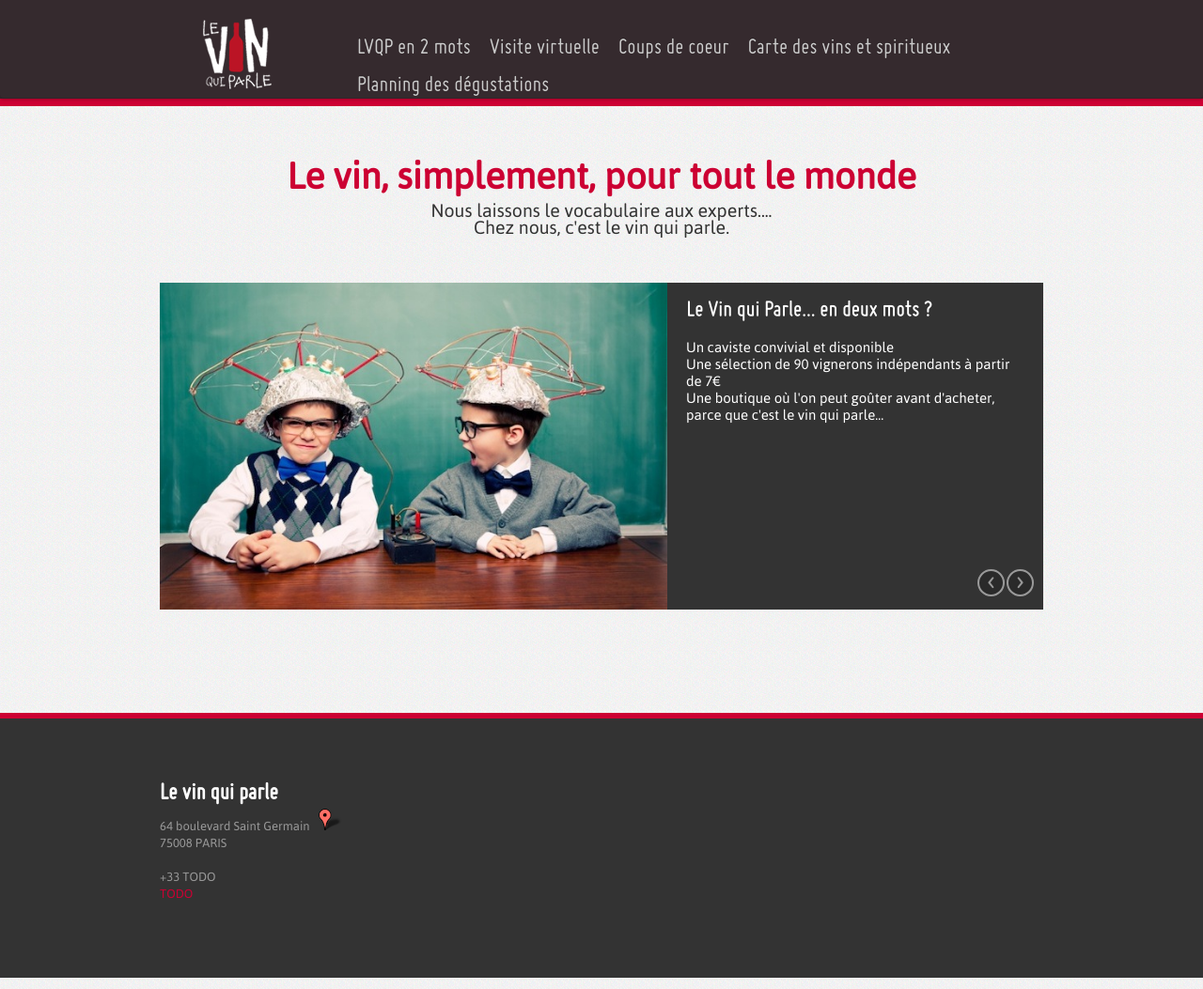
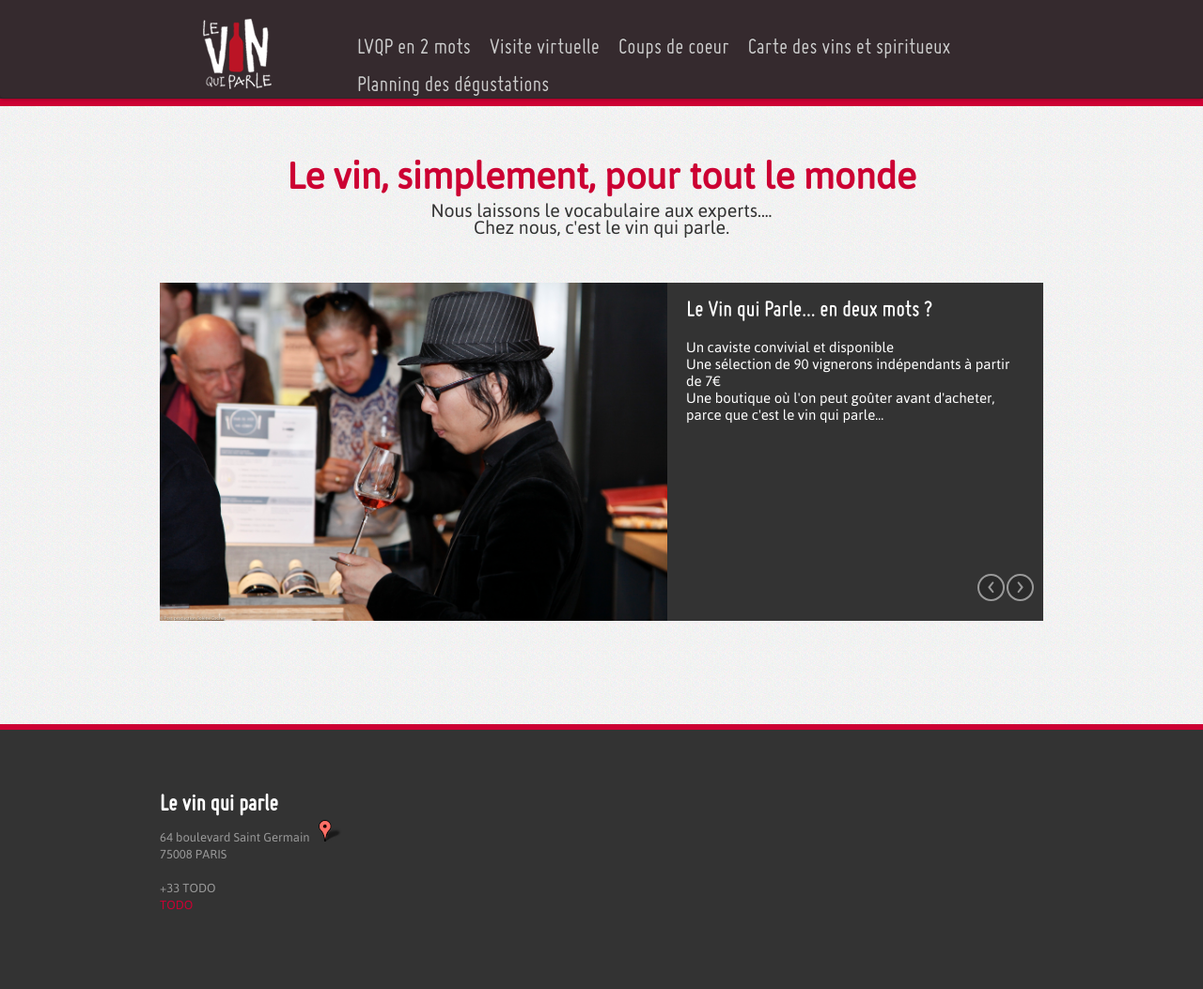
Before and after one commit to plopez/le-vin-qui-parle, a Jekyll site: the page built from index.html, in a window 1280 px wide. Shown: the whole page at 94% size. Built offline with Jekyll 4.4.1, drawn with Linux system fonts in a browser that asks for light colours.

Commit message:
Images accueil

```diff
--- a/index.html
+++ b/index.html
@@ -24,7 +24,7 @@ title: Accueil
                     <div class="span12">
                         <div class="row-fluid">
                             <div class="span7">
-                                <img src="images/index/innovation.jpg" alt="innovation" class="slide-image">
+                                <img src="images/index/accueil-1.jpg" alt="innovation" class="slide-image">
                             </div>
                             <div class="span5">
                                 <h2 class="index"> Le Vin qui Parle... en deux mots ?</h2>
@@ -44,7 +44,7 @@ title: Accueil
                     <div class="span12">
                         <div class="row-fluid">
                             <div class="span7">
-                                <img src="images/accueil-selection.jpg" alt="Sélection" class="slide-image">
+                                <img src="images/index/accueil-2.jpg" alt="Sélection" class="slide-image">
                             </div>
                             <div class="span5">
                                 <h2 class="index">Aucune connaissance dans le vin ?</h2>
@@ -66,7 +66,7 @@ title: Accueil
                     <div class="span12">
                         <div class="row-fluid">
                             <div class="span7">
-                                <img src="images/index/qualite.jpg" alt="quality" class="slide-image">
+                                <img src="images/index/accueil-3.jpg" alt="quality" class="slide-image">
                             </div>
                             <div class="span5">
                                 <h2 class="index">Amateurs... de découverte ?</h2>
```
Also changed, not shown: images/index/accueil-1.jpg (added), images/index/accueil-2.jpg (added), images/index/accueil-3.jpg (added), 1 other file.
